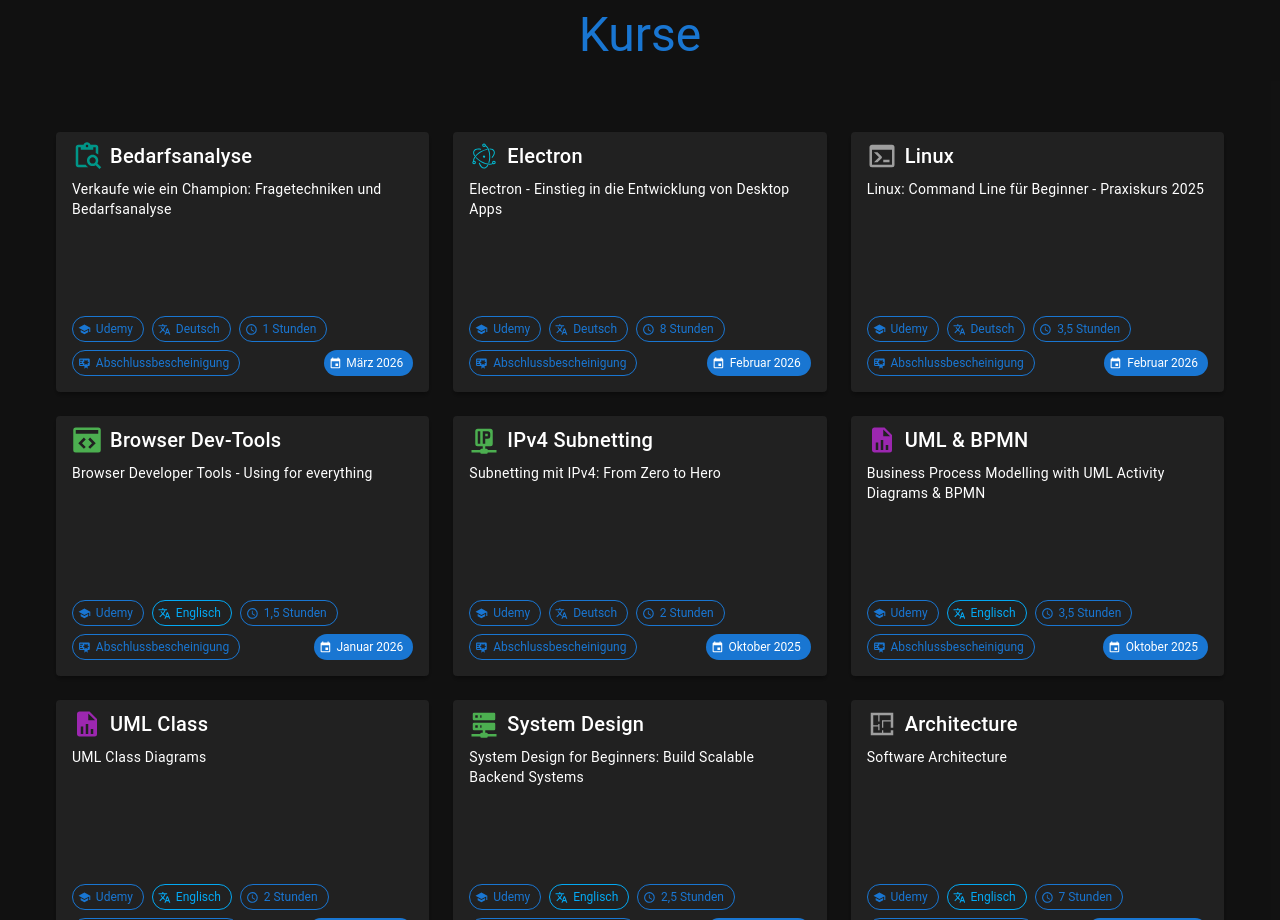
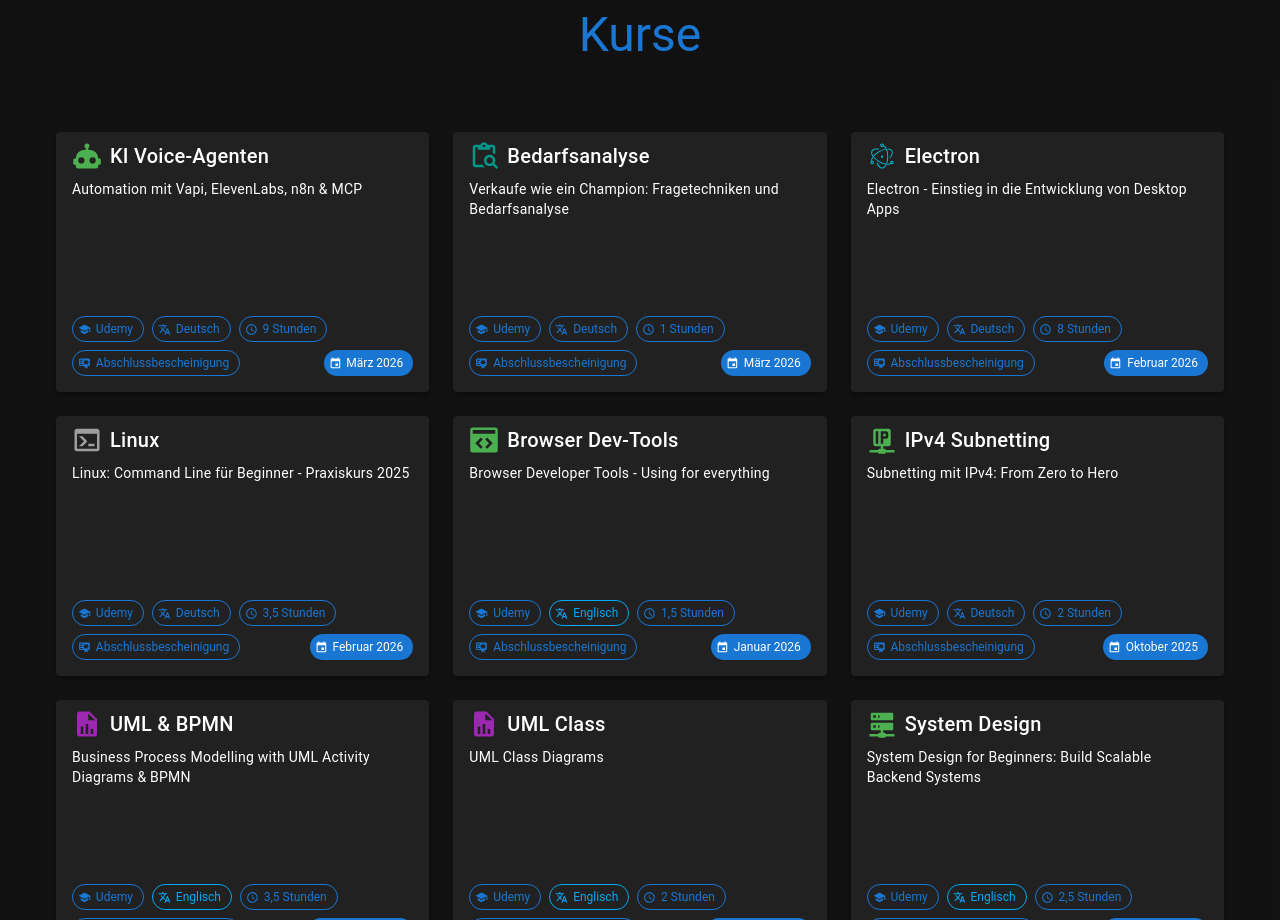
Before and after one commit to Mac80Mo/PortfolioV2, a Vue app: page / in a window 1280 px wide. Shown: the part 4620-5540 px from the top of the page. Built offline with nearby package versions, Linux system fonts and the light colour scheme.

Commit message:
Neuen Kurs "KI Voice-Agenten" mit Details und Icon hinzugefügt

```diff
--- a/src/components/Kurse.vue
+++ b/src/components/Kurse.vue
@@ -385,6 +385,18 @@ const kurseData: Kurs[] = [
     icon: icons.clipboardSearchOutline,
     color: 'teal'
   },
+  {
+    title: 'KI Voice-Agenten',
+    description: 'Automation mit Vapi, ElevenLabs, n8n & MCP',
+    anbieter: 'Udemy',
+    sprache: 'Deutsch',
+    dauer: '9 Stunden',
+    abschluss: 'Abschlussbescheinigung',
+    datum: 'März 2026',
+    sortDate: new Date('2026-03-19'),
+    icon: icons.robot,
+    color: 'green'
+  },
 ]
 
 // Kurse nach Datum absteigend sortieren (neueste zuerst)
```
